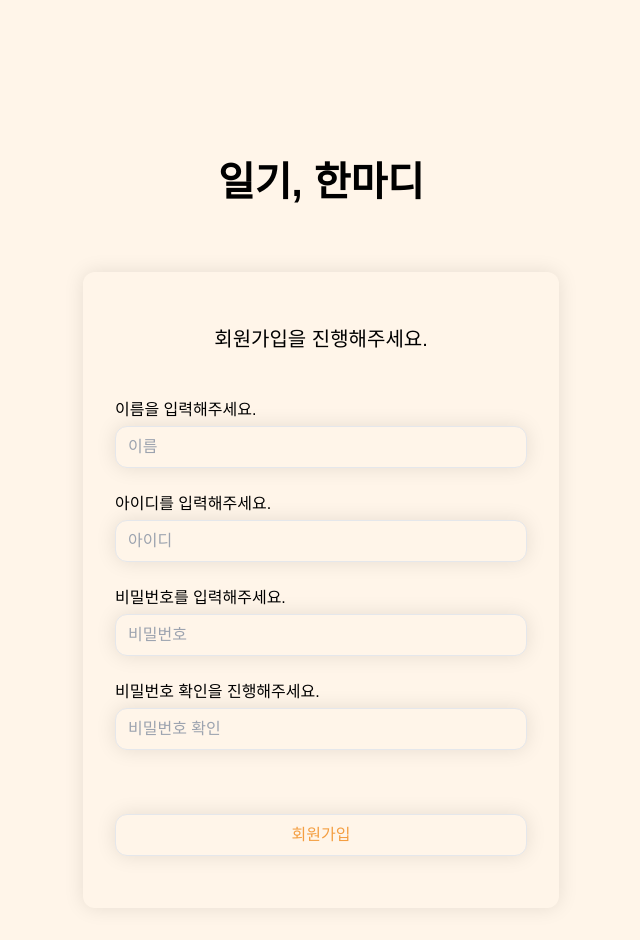
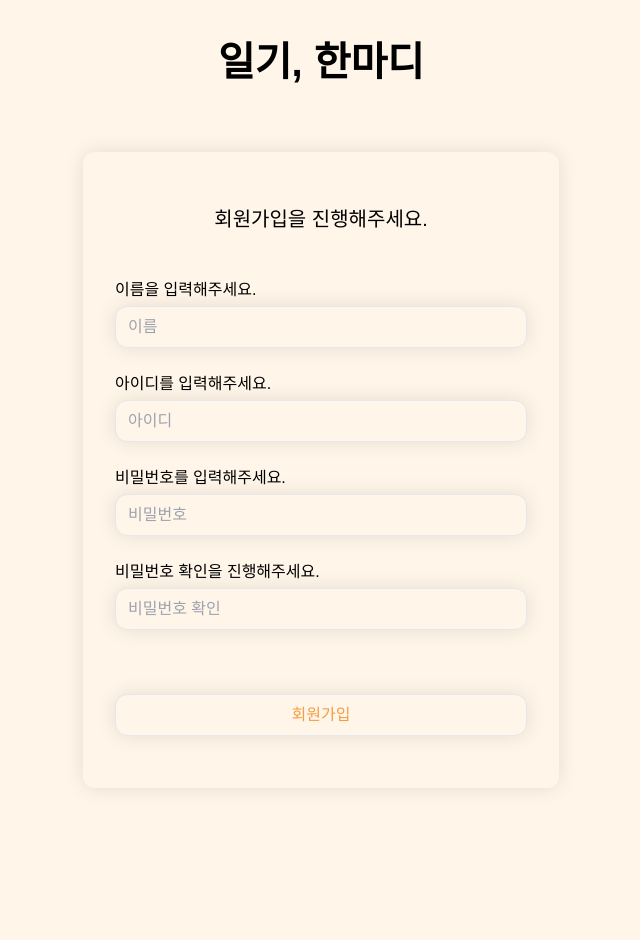
Before and after one commit to IIIBreakeRIII/Jungle-Hanjul-Diary, a Flask app: page /signup in a window 1280 px wide. Shown: the whole page, without its empty margins (319-959 px from the left). After the commit the page ends 736 px from the top, so only its background shows below. Run offline with Flask 3, Linux system fonts and the light colour scheme; some web fonts are replaced.

Commit message:
Login / Signup Page align center

```diff
--- a/templates/index.html
+++ b/templates/index.html
@@ -6,10 +6,10 @@
   <title>Hanjul-Diary</title>
   <link href="{{ url_for('static', filename='css/tailwind.css') }}" rel="stylesheet">
 </head>
-<body class="bg-[rgba(var(--bg-orange))]">
-  <main class="login">
+<body class="bg-[rgba(var(--bg-orange))] min-h-screen">
+  <main class="min-h-screen flex items-center justify-center">
     <section class="mx-auto">
-      <div class="service-title pt-[120px] pb-[60px] text-[40px] font-[600] text-center">
+      <div class="service-title pt-[60px] pb-[60px] text-[40px] font-[600] text-center">
         일기, 한마디
       </div>
       <div class="main-div mx-[90px] max-[720px]:mx-[40px] shadow-div-parent p-8 rounded-[12px] flex flex-col gap-6">
--- a/templates/signup.html
+++ b/templates/signup.html
@@ -6,10 +6,10 @@
   <title>Sign-Up | Hanjul-Diary</title>
   <link href="{{ url_for('static', filename='css/tailwind.css') }}" rel="stylesheet">
 </head>
-<body class="bg-[rgba(var(--bg-orange))]">
-  <main class="">
-    <section class="mx-auto">
-      <div class="service-title pt-[120px] pb-[60px] text-[40px] font-[600] text-center">
+<body class="bg-[rgba(var(--bg-orange))] min-h-screen">
+  <main class="min-h-screen flex items-center justify-center">
+    <section class="mx-auto w-full">
+      <div class="service-title pt-[60px] pb-[60px] text-[40px] font-[600] text-center">
         일기, 한마디
       </div>
       <div class="main-div mx-[90px] max-[720px]:mx-[40px] shadow-div-parent p-8 rounded-[12px] flex flex-col gap-6">
```
